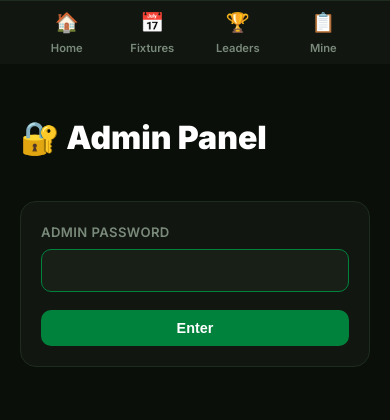
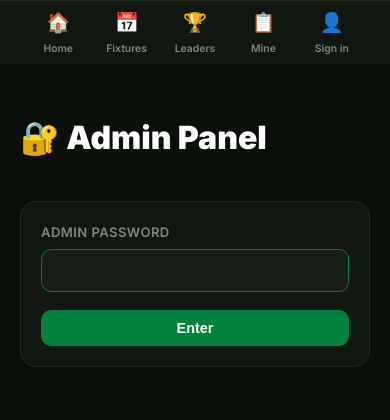
Before and after one commit to jery10/TipKing, a Flask app: page /admin in a window 390 px wide. Shown: the top 420 px of the page. Run offline with Flask 3, Linux system fonts and the light colour scheme.

Commit message:
Add Sign out / Sign in to mobile bottom nav

```diff
--- a/static/css/style.css
+++ b/static/css/style.css
@@ -659,9 +659,9 @@ footer a { color: var(--primary-light); }
   }
   .mobile-nav a {
     flex: 1;
-    padding: 12px 8px;
+    padding: 10px 4px;
     text-align: center;
-    font-size: 0.7rem;
+    font-size: 0.65rem;
     font-weight: 600;
     color: var(--muted);
     display: flex;
--- a/templates/base.html
+++ b/templates/base.html
@@ -48,6 +48,15 @@
   <a href="/my-tips" class="{% if request.path == '/my-tips' %}active{% endif %}">
     <span class="nav-icon">📋</span> Mine
   </a>
+  {% if handle %}
+  <a href="/logout">
+    <span class="nav-icon">🚪</span> Sign out
+  </a>
+  {% else %}
+  <a href="/login" class="{% if request.path == '/login' %}active{% endif %}">
+    <span class="nav-icon">👤</span> Sign in
+  </a>
+  {% endif %}
 </nav>
 
 <!-- Toast -->
```
